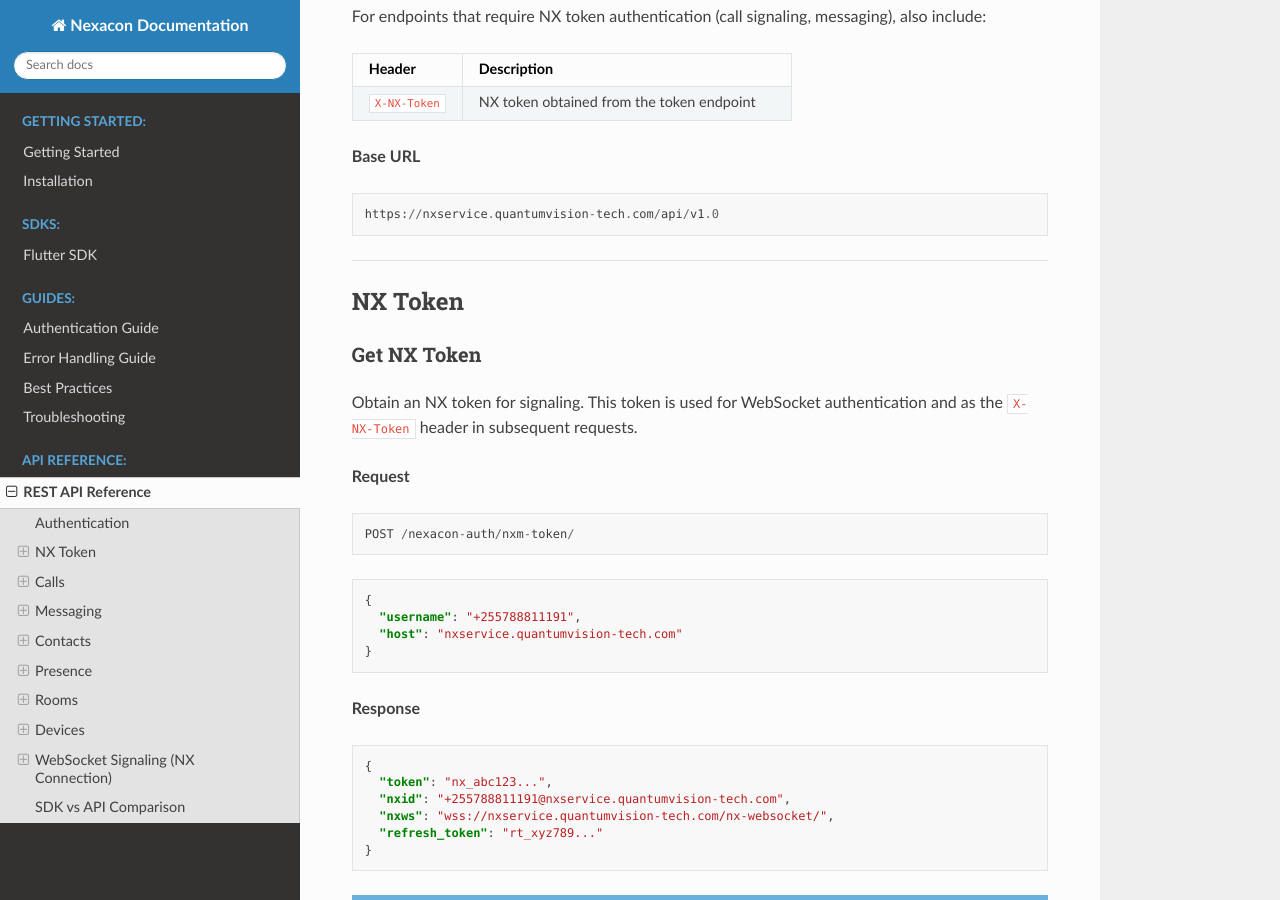
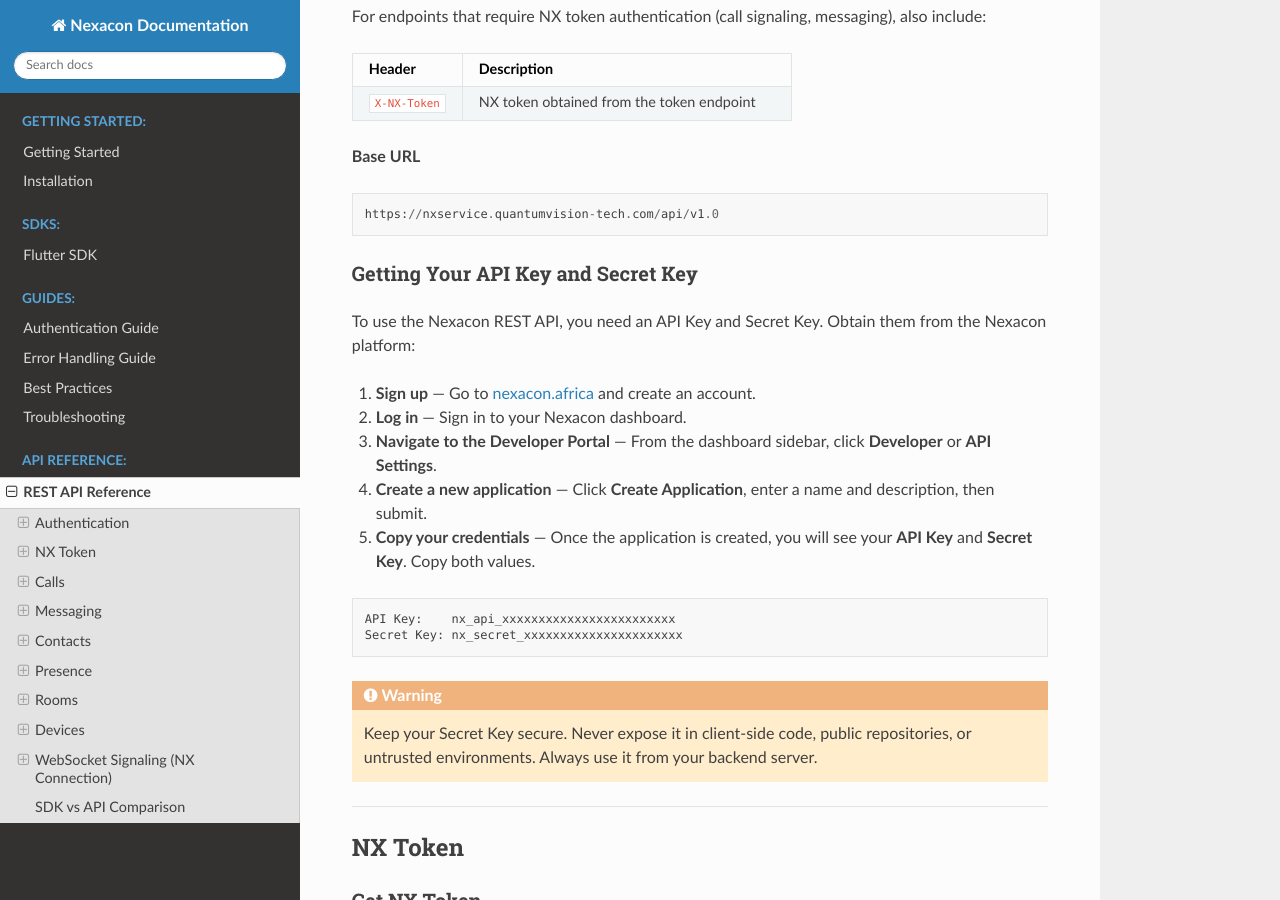
Before and after one commit to jenadiusnicholaus/nexacon-docs, a Sphinx documentation site: the page built from docs/rest-api.rst, in a window 1280 px wide and 900 px high, scrolled down 679 px. Built offline with Sphinx 7.4.7 and the Read the Docs theme 3.1.0, drawn with Linux system fonts in a browser that asks for light colours.

Commit message:
Add instructions for obtaining API key and secret key from nexacon.africa

```diff
--- a/docs/rest-api.rst
+++ b/docs/rest-api.rst
@@ -43,6 +43,26 @@
 ::
 
     https://nxservice.quantumvision-tech.com/api/v1.0
+
+Getting Your API Key and Secret Key
+~~~~~~~~~~~~~~~~~~~~~~~~~~~~~~~~~~~
+
+To use the Nexacon REST API, you need an API Key and Secret Key. Obtain them from the Nexacon platform:
+
+1. **Sign up** — Go to `nexacon.africa <https://nexacon.africa>`_ and create an account.
+2. **Log in** — Sign in to your Nexacon dashboard.
+3. **Navigate to the Developer Portal** — From the dashboard sidebar, click **Developer** or **API Settings**.
+4. **Create a new application** — Click **Create Application**, enter a name and description, then submit.
+5. **Copy your credentials** — Once the application is created, you will see your **API Key** and **Secret Key**. Copy both values.
+
+.. code-block:: text
+
+    API Key:    nx_api_xxxxxxxxxxxxxxxxxxxxxxxx
+    Secret Key: nx_secret_xxxxxxxxxxxxxxxxxxxxxx
+
+.. warning::
+
+   Keep your Secret Key secure. Never expose it in client-side code, public repositories, or untrusted environments. Always use it from your backend server.
 
 ----
 
```
